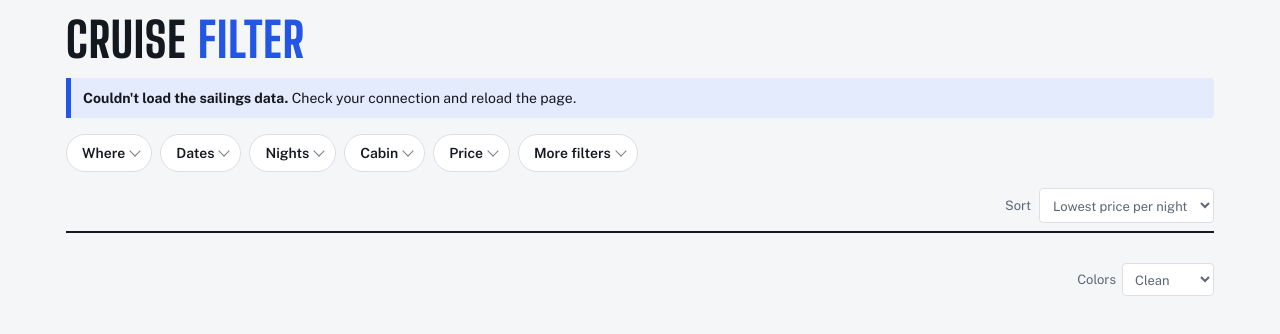
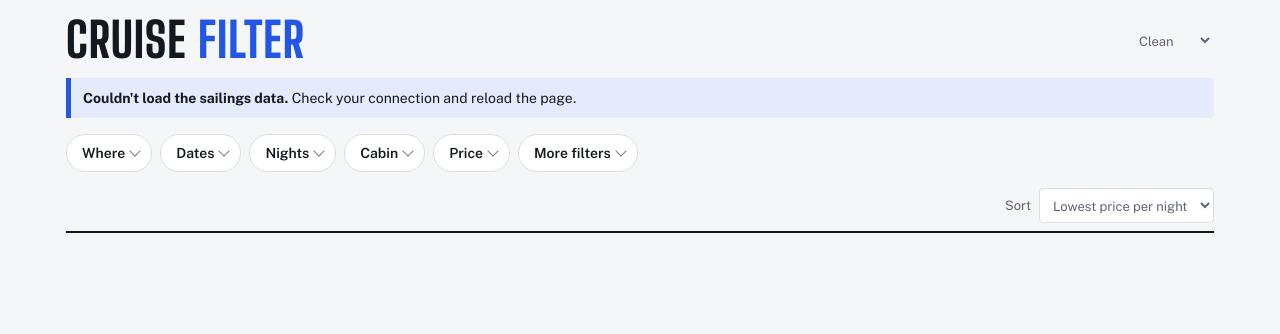
Before and after one commit to FrankDiMicco/cruise-filter, a plain HTML site: page index.html in a window 1280 px wide. Drawn offline with nearby package versions, Linux system fonts and the light colour scheme.

Commit message:
Move the color theme picker back to the header as a quiet control
Co-Authored-By: Claude Fable 5.2 <noreply@anthropic.com>
Claude-Session: https://claude.ai/code/session_01KzgmdpkxjHnegJHohsiZ4j

```diff
--- a/index.html
+++ b/index.html
@@ -51,7 +51,7 @@ button, input, select { font: inherit; color: inherit; }
 :focus-visible { outline: 2px solid var(--buoy); outline-offset: 2px; }
 
 .wrap { max-width: 1180px; margin: 0 auto; padding: 18px 16px 48px; display: grid; gap: 16px; }
-header.top { display: flex; flex-wrap: wrap; align-items: flex-end; justify-content: space-between; gap: 10px 20px; }
+header.top { display: flex; align-items: center; justify-content: space-between; gap: 10px 20px; }
 h1 {
   font: 800 clamp(30px, 8vw, 48px)/0.92 var(--display);
   letter-spacing: 0.02em; text-transform: uppercase; margin: 0;
@@ -73,7 +73,8 @@ h1 span { color: var(--buoy); }
 .notice b { font-weight: 700; }
 
 .theme { display: flex; gap: 6px; align-items: center; font-size: 13px; color: var(--muted); }
-.theme select { width: auto; background: var(--panel); padding: 7px 8px; }
+.theme select { width: auto; background: transparent; border-color: transparent; color: var(--muted); padding: 5px 4px; font-size: 13px; cursor: pointer; }
+.theme select:hover { border-color: var(--line); }
 
 .wrap > * { min-width: 0; }
 .barwrap { position: sticky; top: 0; z-index: 20; background: var(--bg); padding: 8px 0; margin: -8px 0; }
@@ -197,6 +198,7 @@ a.row.link:hover { border-color: var(--buoy); box-shadow: 0 2px 10px rgba(0,0,0,
 <div class="wrap">
   <header class="top">
     <h1>Cruise <span>Filter</span></h1>
+    <div class="theme"><select id="palette" aria-label="Color theme"><option value="clean">Clean</option><option value="midnight">Midnight</option><option value="tropic">Tropic</option><option value="harbor">Harbor</option></select></div>
   </header>
 
   <div class="notice" id="notice"></div>
@@ -278,8 +280,6 @@ a.row.link:hover { border-color: var(--buoy); box-shadow: 0 2px 10px rgba(0,0,0,
       <div class="results" id="results"></div>
       <div class="footbar">
         <p class="foot" id="foot"></p>
-        <div class="theme"><label for="palette">Colors</label>
-          <select id="palette"><option value="clean">Clean</option><option value="midnight">Midnight</option><option value="tropic">Tropic</option><option value="harbor">Harbor</option></select></div>
       </div>
     </main>
 </div>
```
